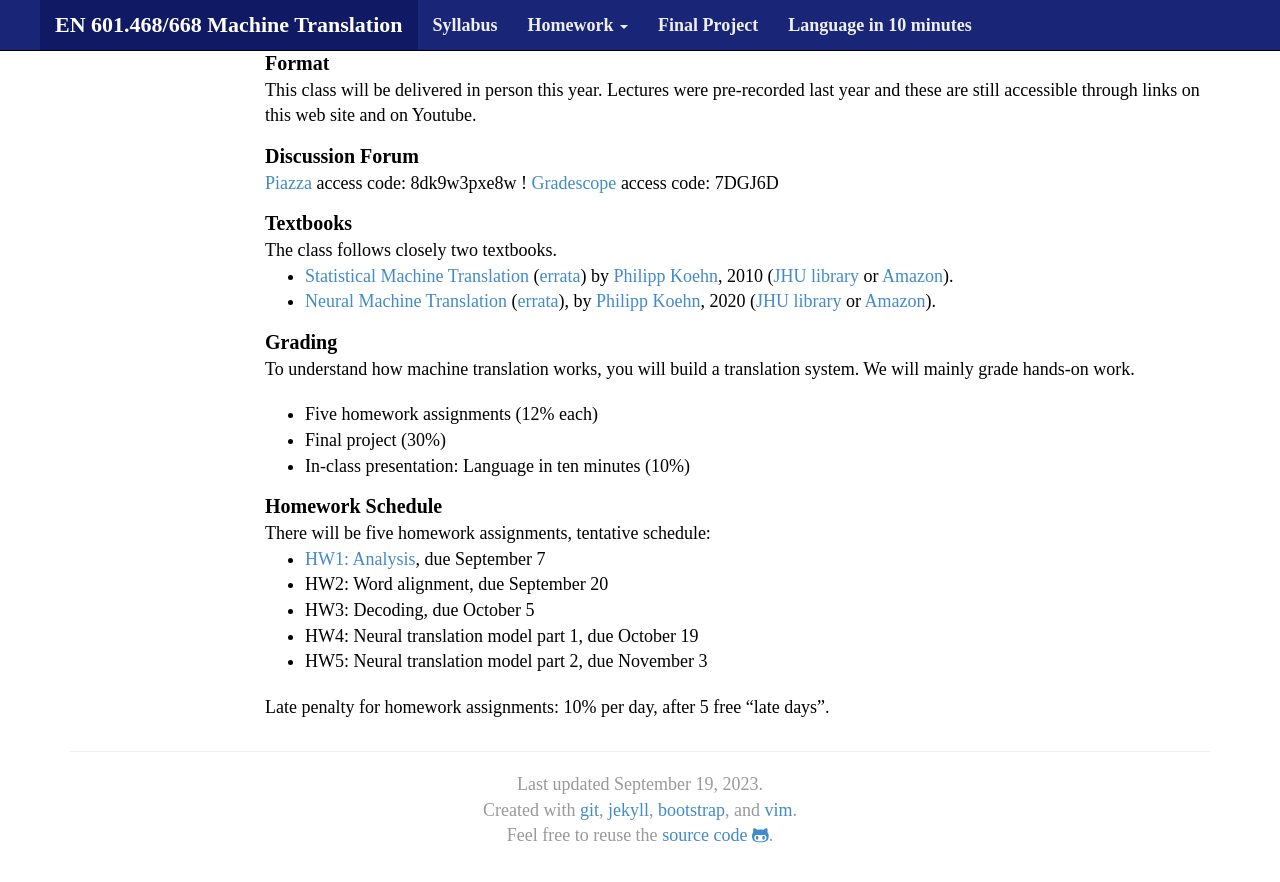
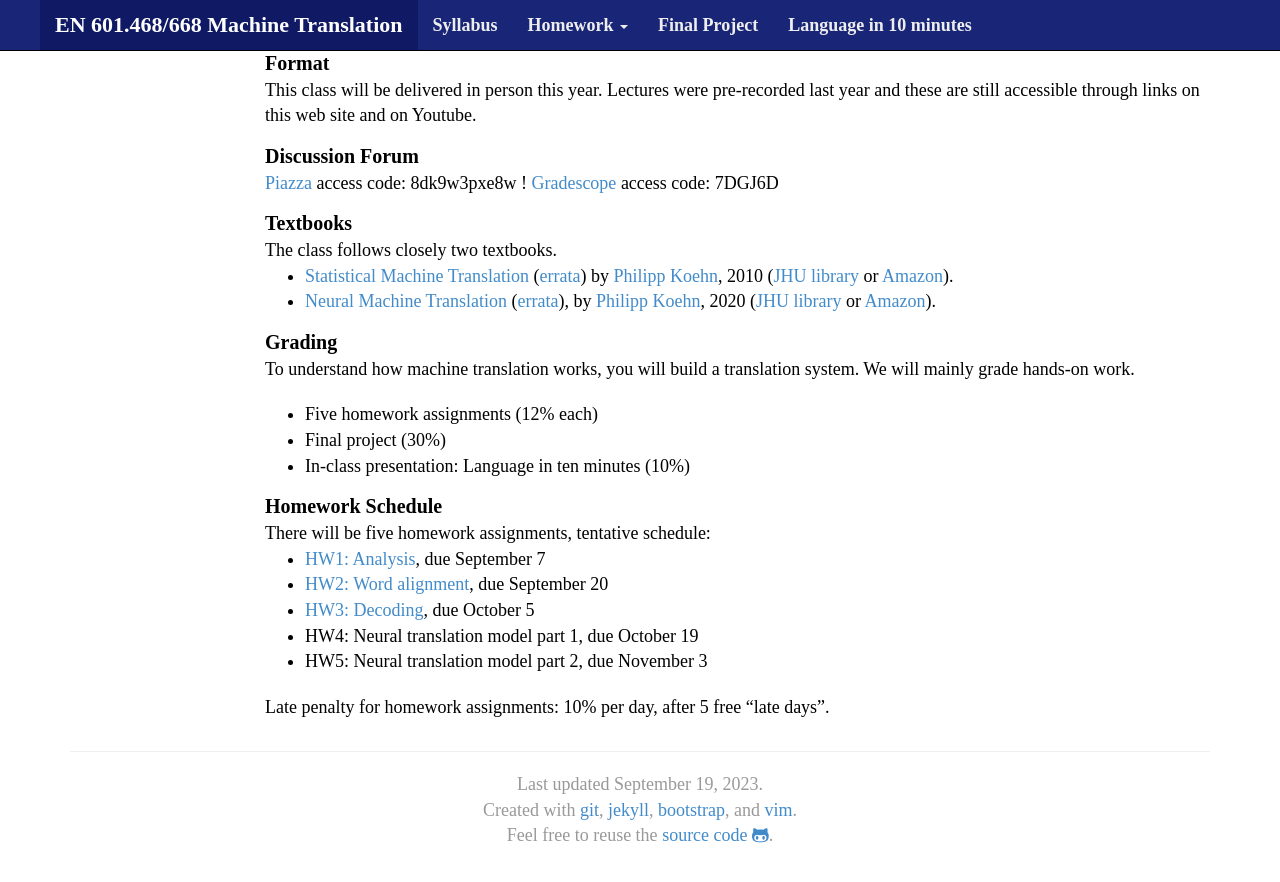
Before and after one commit to mt-class/jhu, a Jekyll site: the page built from index.md, in a window 1280 px wide and 900 px high, scrolled down 580 px. Shown: the top 882 px of the window. Built offline with Jekyll 4.4.1, drawn with Linux system fonts in a browser that asks for light colours; nearby versions of some CDN libraries; some web fonts are replaced; some of the changed lines change nothing that is shown.

Commit message:
index.md

```diff
--- a/index.md
+++ b/index.md
@@ -63,8 +63,8 @@ We will mainly grade hands-on work.
 Homework Schedule
 : There will be five homework assignments, tentative schedule:
 * [HW1: Analysis](hw0.html), due September 7
-* HW2: Word alignment, due September 20
-* HW3: Decoding, due October 5
+* [HW2: Word alignment](hw1.html), due September 20
+* [HW3: Decoding](hw2.html), due October 5
 * HW4: Neural translation model part 1, due October 19
 * HW5: Neural translation model part 2, due November 3
 
```
